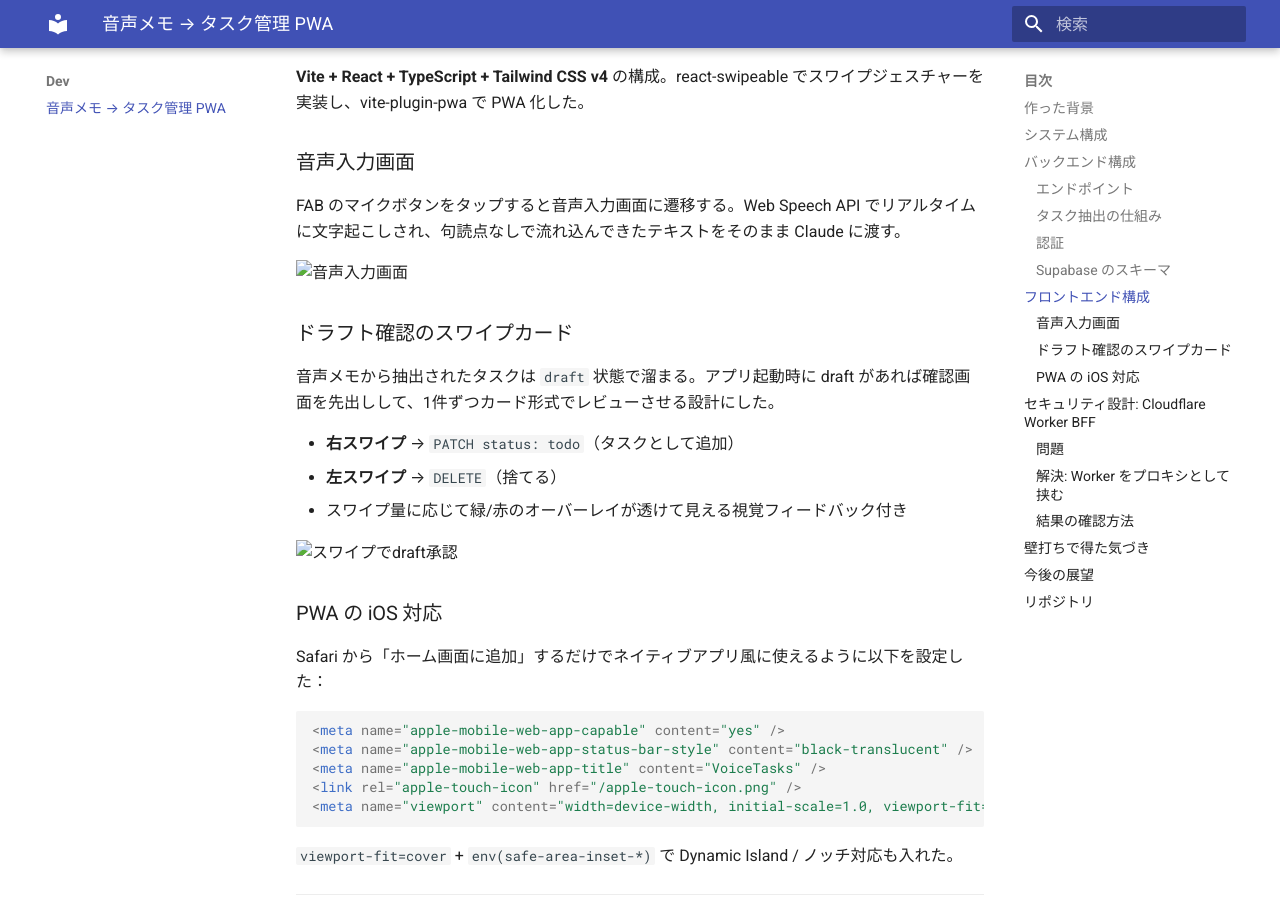
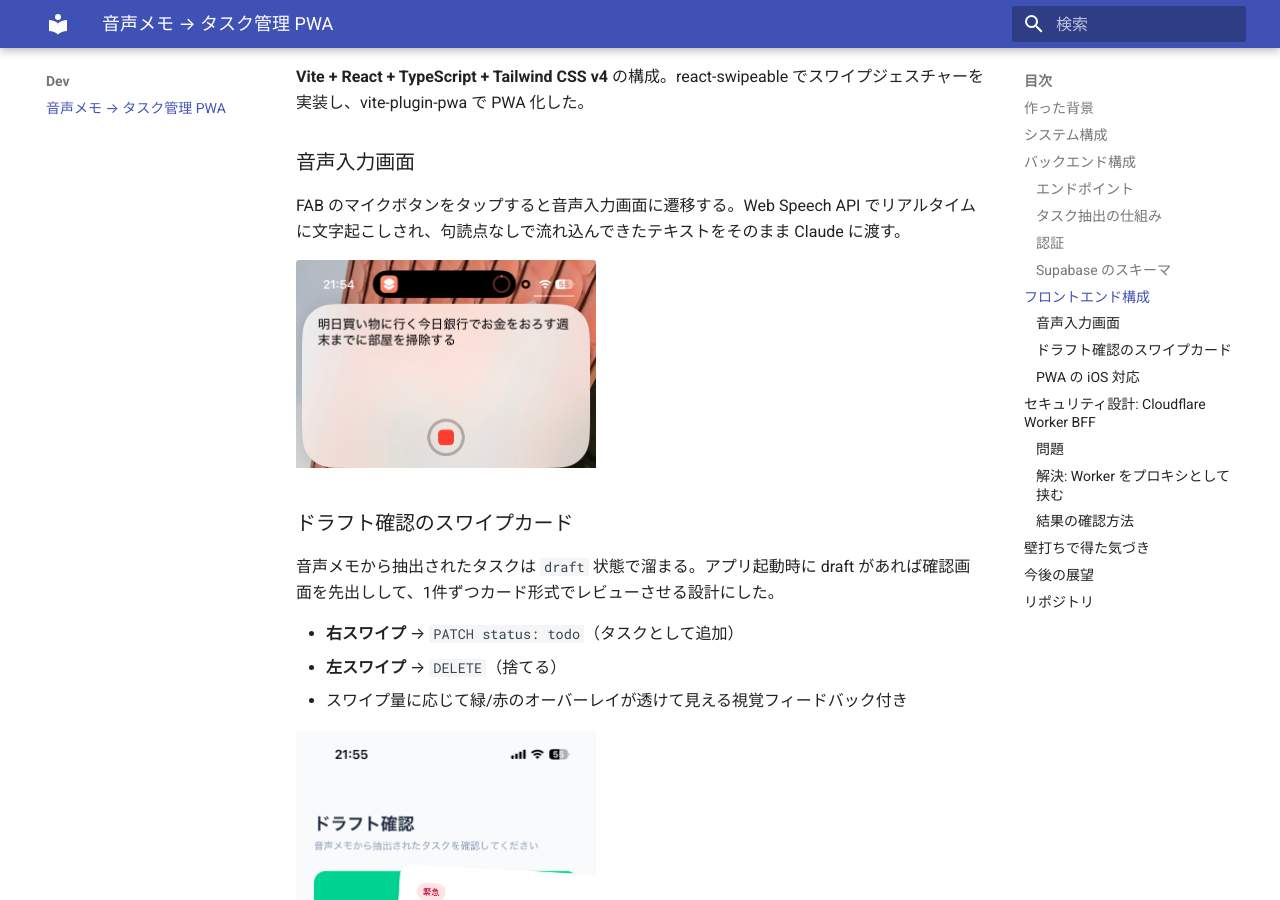
Before and after one commit to rockyh0825/study-notes, an MkDocs documentation site: the page built from docs/dev/voice-memo-pwa.md, in a window 1280 px wide and 900 px high, scrolled down 3145 px. Built offline with MkDocs 1.6.1 and Material for MkDocs 9.7.7, drawn with Linux system fonts in a browser that asks for light colours.

Commit message:
fix image paths: use markdown syntax for MkDocs path rewriting
Co-Authored-By: Claude Sonnet 4.6 <noreply@anthropic.com>

```diff
--- a/docs/dev/voice-memo-pwa.md
+++ b/docs/dev/voice-memo-pwa.md
@@ -110,7 +110,7 @@ create table tasks (
 
 FAB のマイクボタンをタップすると音声入力画面に遷移する。Web Speech API でリアルタイムに文字起こしされ、句読点なしで流れ込んできたテキストをそのまま Claude に渡す。
 
-<img src="images/voice-input.jpg" width="300" alt="音声入力画面">
+![音声入力画面](images/voice-input.jpg){ width="300" }
 
 ### ドラフト確認のスワイプカード
 
@@ -120,7 +120,7 @@ FAB のマイクボタンをタップすると音声入力画面に遷移する
 - **左スワイプ** → `DELETE`（捨てる）
 - スワイプ量に応じて緑/赤のオーバーレイが透けて見える視覚フィードバック付き
 
-<img src="images/swipe-draft.png" width="300" alt="スワイプでdraft承認">
+![スワイプでdraft承認](images/swipe-draft.png){ width="300" }
 
 ### PWA の iOS 対応
 
--- a/mkdocs.yml
+++ b/mkdocs.yml
@@ -8,6 +8,7 @@ theme:
     - search.suggest
 
 markdown_extensions:
+  - attr_list
   - pymdownx.superfences:
       custom_fences:
         - name: mermaid
```
